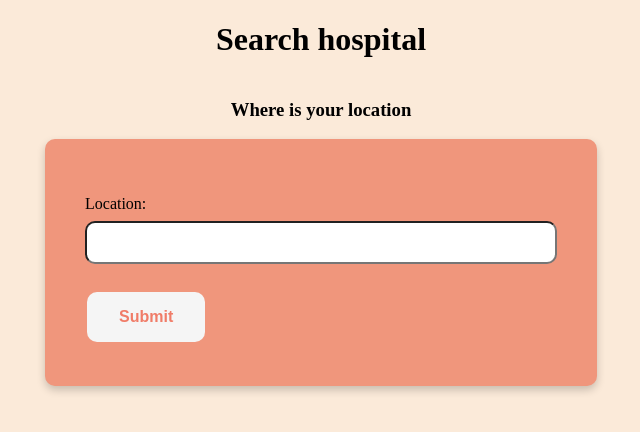
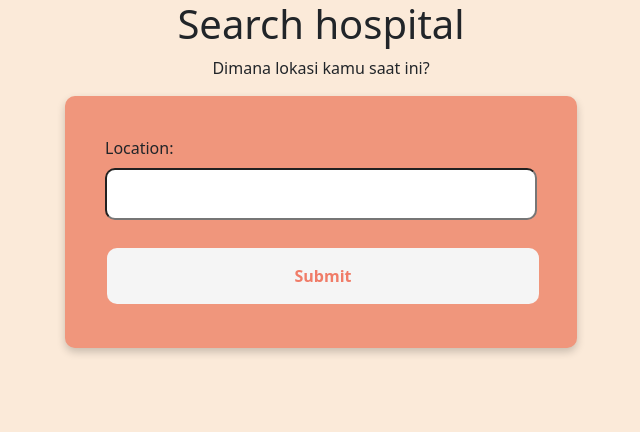
Before and after one commit to MikaSRahwono/COVID19-PBP, a Django app: page /hospital/ in a window 1280 px wide. Shown: the top 432 px of the page, without its empty margins (319-959 px from the left). Run offline with Django 3.2, Linux system fonts and the light colour scheme.

Commit message:
Adding bootstrap designs

```diff
--- a/covid19_panic_button/settings.py
+++ b/covid19_panic_button/settings.py
@@ -22,7 +22,8 @@
 # See https://docs.djangoproject.com/en/3.2/howto/deployment/checklist/
 
 # SECURITY WARNING: keep the secret key used in production secret!
-SECRET_KEY = os.getenv('SECRET_KEY')
+# SECRET_KEY = os.getenv('SECRET_KEY')
+SECRET_KEY = "django-insecure-#)&hs(jmcwv6vr(q%l(t0h1dpa*eexi^885+d72-nqq((3t=6)"
 
 # SECURITY WARNING: don't run with debug turned on in production!
 DEBUG = not PRODUCTION
--- a/hospital/apis.py
+++ b/hospital/apis.py
@@ -3,7 +3,8 @@
 import googlemaps, time
 import requests
 from urllib.parse import urlencode
-API_KEY = os.getenv('API_KEY')
+# API_KEY = os.getenv('API_KEY')
+API_KEY = 'AIzaSyBWPRHpD6NyeA6De7h-luDykavzpMmCt4Q'
 
 # def get_client_ip(request):
 #     x_forwarded_for = request.META.get('HTTP_X_FORWARDED_FOR')
--- a/hospital/templates/location_forms.html
+++ b/hospital/templates/location_forms.html
@@ -5,20 +5,22 @@
     <meta http-equiv="X-UA-Compatible" content="IE=edge">
     <meta name="viewport" content="width=device-width, initial-scale=1.0">
     <link rel="stylesheet" href="../../static/hospital/css/forms.css">
-    <title>Document</title>
+    <link href="https://cdn.jsdelivr.net/npm/bootstrap@5.1.3/dist/css/bootstrap.min.css" rel="stylesheet"
+        integrity="sha384-1BmE4kWBq78iYhFldvKuhfTAU6auU8tT94WrHftjDbrCEXSU1oBoqyl2QvZ6jIW3" crossorigin="anonymous">
+        <title>Document</title>
 </head>
 <body class="search-form_root">
     <div class="center">
-        <h1>Search hospital</h1>
+        <h1 class="h1">Search hospital</h1>
     </div>
     <div class="center">
-        <h3>Where is your location</h3>
+        <p class="p">Dimana lokasi kamu saat ini?</p>
     </div>
     <div class="search-form_forms">
         <form action="" , method="POST">
             {% csrf_token %}
             {{ form.as_p }}
-            <input type="submit" value="Submit">
+            <input type="submit" value="Submit" class="form-control" placeholder="Masukkan lokasi daerah kamu">
         </form>
     </div>
 </body>
--- a/static/hospital/css/forms.css
+++ b/static/hospital/css/forms.css
@@ -1,6 +1,5 @@
 .search-form_root {
   background-color: #fbead9;
-  margin: 0;
 }
 
 .search-form_forms {
--- /dev/null
+++ b/static/hospital/js/loading.js
@@ -0,0 +1,2 @@
+const spinner = document.getElementById('spinner-box')
+const databox = document.getElementById('data-box')
```
Also changed, not shown: db.sqlite3.
